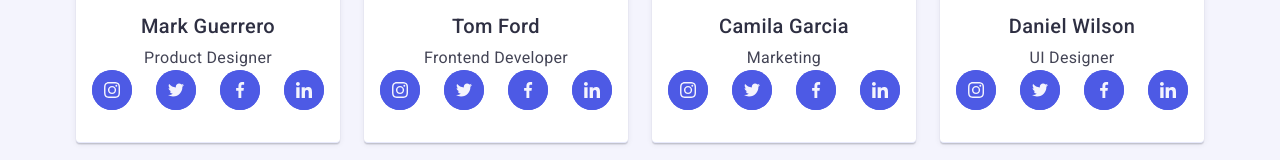
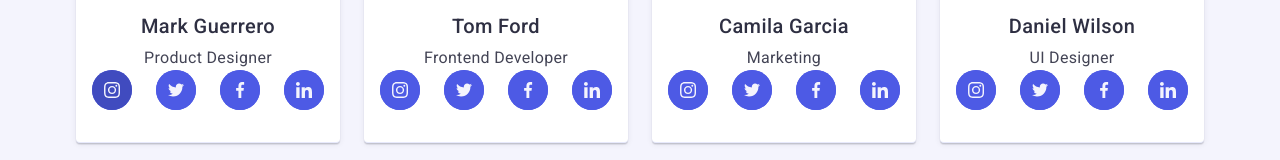
Before and after one commit to Saberowich/goit-markup-hw-04, a plain HTML site: page index.html in a window 1280 px wide. In both pictures the pointer is over the link 112 px from the left and 1760 px from the top of the page. Shown: the part 1671-1831 px from the top of the page. Drawn offline with nearby package versions, Linux system fonts and the light colour scheme.

Commit message:
Update styles.css

```diff
--- a/css/styles.css
+++ b/css/styles.css
@@ -357,7 +357,7 @@ address {
 }
 .team-icons-link:hover,
 .team-icons-link:focus {
-  background-color: #4d5ae5;
+  background-color: #404bbf;
 }
 
 .team-icon {
```
